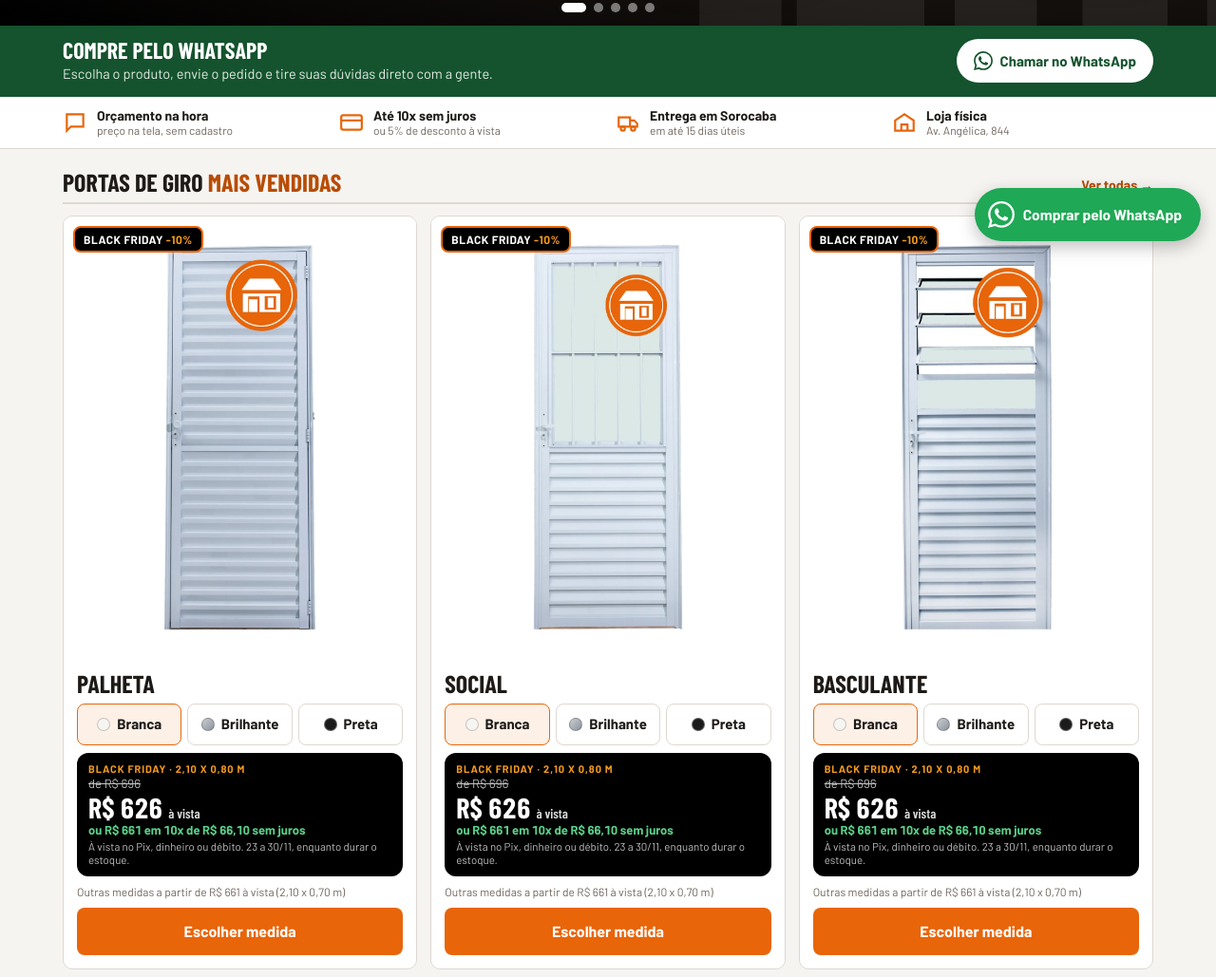
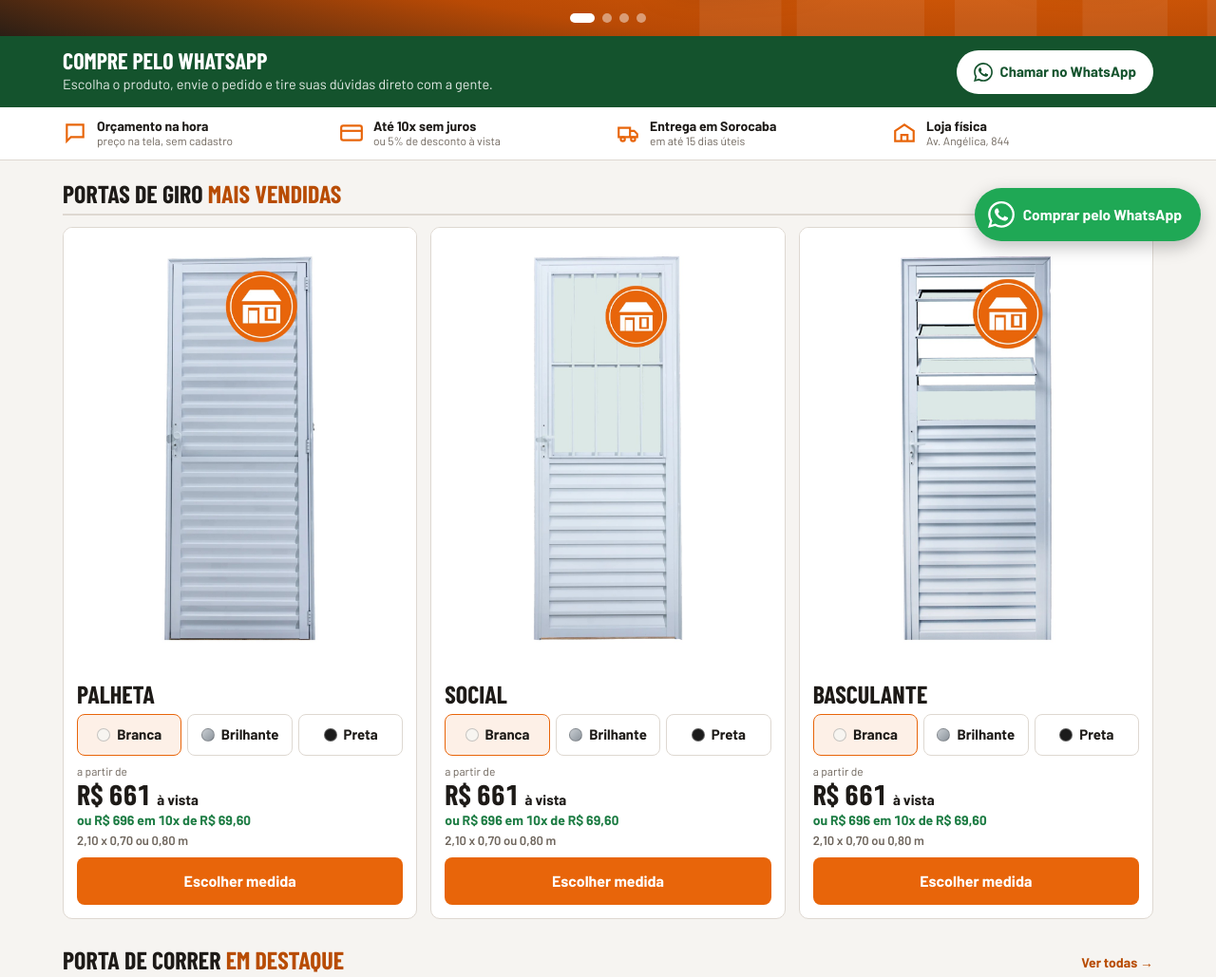
Before and after one commit to moreirajanelas-png/moreirajanelas-png.github.io, a plain HTML site: page index.html in a window 1280 px wide. Shown: the part 530-1559 px from the top of the page at 95% size. Drawn offline with nearby package versions, Linux system fonts and the light colour scheme; a web font is replaced by a local one.

Commit message:
Cancela a Black Friday no site
Co-Authored-By: Claude Opus 5.5 <noreply@anthropic.com>
Claude-Session: https://claude.ai/code/session_01KZsJvtdRdF84sDr8ovUULw

```diff
--- a/index.html
+++ b/index.html
@@ -637,7 +637,9 @@ const img = (f,p) => `img/${f}${p?"-p":""}.jpg`;
    Fora do site oficial (prévia), a promoção aparece sempre, para conferência. */
 const BF_INICIO = new Date("2026-11-23T00:00:00-03:00"), BF_FIM = new Date("2026-12-01T00:00:00-03:00");
 const BF_PREVIA = !/moreirajanelas-png\.github\.io$/.test(location.hostname);
-const bfAtivo = () => { const n=new Date(); return BF_PREVIA || (n>=BF_INICIO && n<BF_FIM); };
+/* CANCELADA em 24/11/2026 a pedido do Manoel. Para reativar, volte a linha abaixo para a versão comentada. */
+// const bfAtivo = () => { const n=new Date(); return BF_PREVIA || (n>=BF_INICIO && n<BF_FIM); };
+const bfAtivo = () => false;
 const BF_MODELOS = new Set(["Palheta","Social Palheta","Basculante Palheta"]), BF_MEDIDA = "2,10x0,80", BF_CORES = ["Branco","Alumínio"];
 const BF_VISTA = 0.10, BF_PRAZO = 0.05, BF_PERIODO = "23 a 30/11";
 const ehBF = x => !!x && bfAtivo() && x.categoria==="Porta Giro" && BF_MODELOS.has(x.modelo) && x.linha==="Premium" && x.medida===BF_MEDIDA && BF_CORES.includes(x.cor);
```
